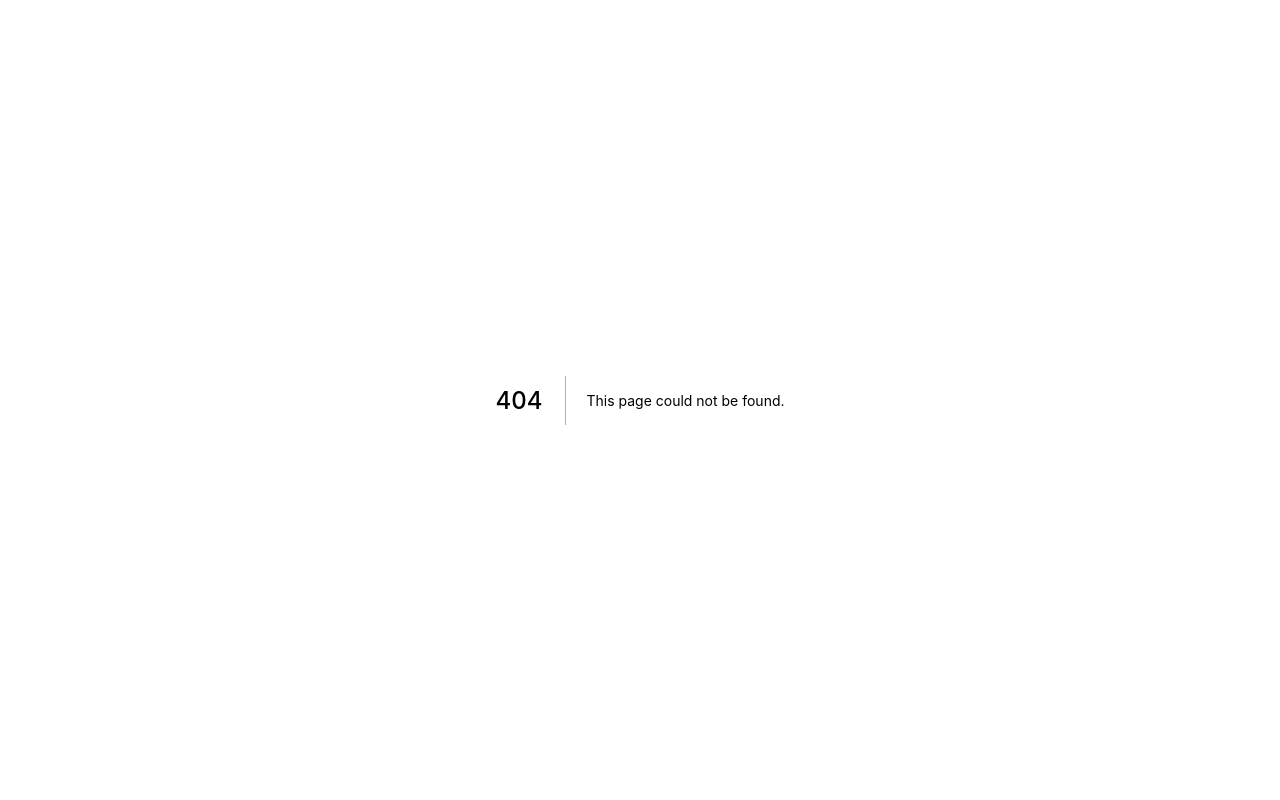
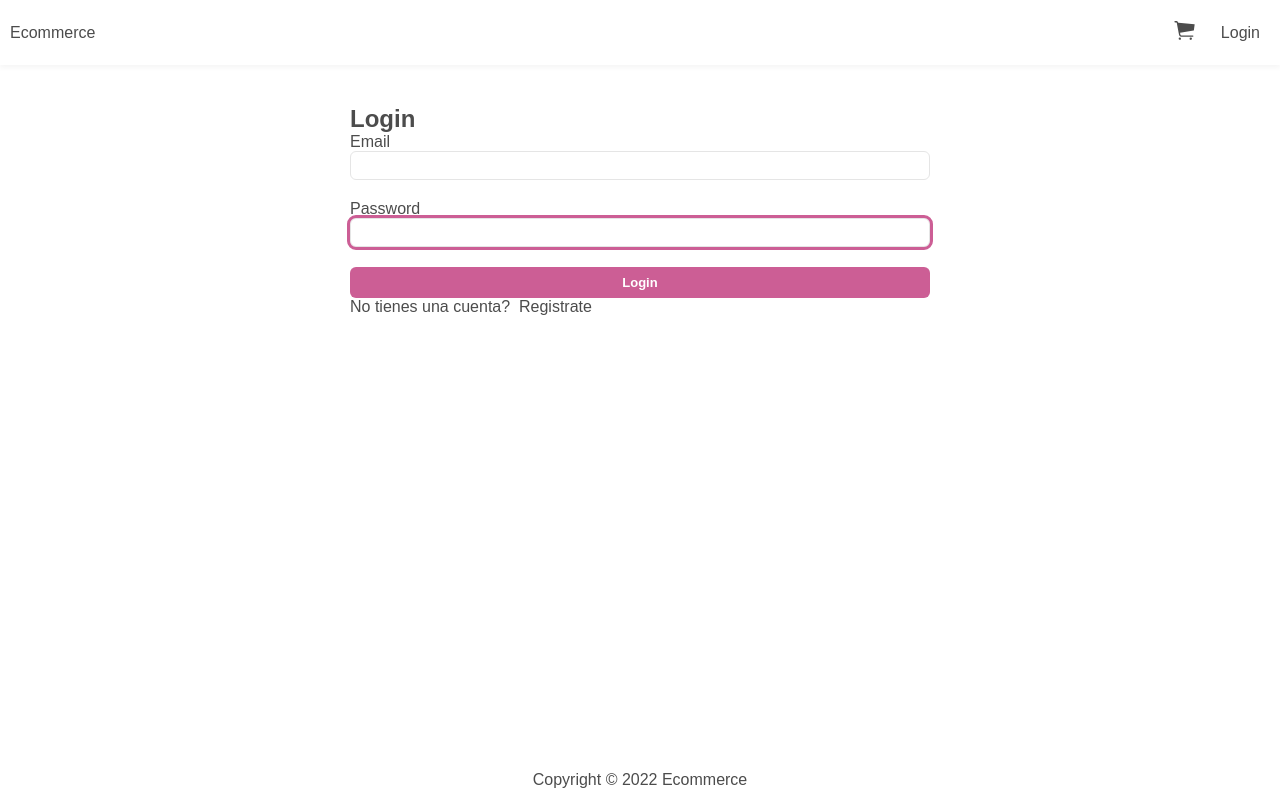
Before and after one commit to RicardoArros/nextjs_ecommerce1, a Next.js app: page /login in a window 1280 px wide. Before the commit this address had no page. Built offline with nearby package versions, Linux system fonts and the light colour scheme.

Commit message:
feat: added login form with validation

```diff
--- /dev/null
+++ b/components/Login/LoginStyled.js
@@ -0,0 +1,44 @@
+import styled from "styled-components";
+
+const Form = styled.form(
+  ({ theme }) => `
+
+  margin: 0 auto;
+
+  @media ${theme.breakpoints.md} {
+    max-width: 580px;
+  }
+  `
+);
+
+const FormItem = styled.div(
+  ({ theme }) => `
+
+  margin-bottom: 2rem;
+
+  & > p {
+    font-size: 1.2rem;
+    color: ${theme.colors.error};
+  }
+
+
+  `
+);
+
+const FormSubmit = styled.div(
+  ({ theme }) => `
+
+
+
+  `
+);
+
+const FormForgot = styled.div(
+  ({ theme }) => `
+
+
+
+  `
+);
+
+export { Form, FormItem, FormSubmit, FormForgot };
--- a/package.json
+++ b/package.json
@@ -13,6 +13,7 @@
     "next": "12.2.2",
     "react": "18.2.0",
     "react-dom": "18.2.0",
+    "react-hook-form": "^7.34.0",
     "react-icons": "^4.4.0",
     "styled-components": "^5.3.5"
   },
--- a/pages/cart.js
+++ b/pages/cart.js
@@ -39,7 +39,7 @@ const Cart = () => {
   };
 
   const checkoutRouteHandler = () => {
-    router.push("/shipping");
+    router.push("login?redirect=/shipping");
   };
 
   const updateCartHandler = (item, qty) => {
--- /dev/null
+++ b/pages/login.js
@@ -0,0 +1,83 @@
+import React from "react";
+
+import { useForm } from "react-hook-form";
+
+import Link from "next/link";
+
+import { ButtonCompany } from "../components/Button/ButtonStyled";
+
+import Layout from "../components/Layout/Layout";
+
+import {
+  Form,
+  FormForgot,
+  FormItem,
+  FormSubmit,
+} from "../components/Login/LoginStyled";
+
+const Login = () => {
+  //
+  const {
+    handleSubmit,
+    register,
+    formState: { errors },
+  } = useForm();
+
+  //
+  const submitHandler = ({ email, password }) => {
+    console.log(email, password);
+  };
+
+  return (
+    <Layout title="Login">
+      <Form onSubmit={handleSubmit(submitHandler)}>
+        <h2>Login</h2>
+
+        <FormItem>
+          <label htmlFor="email">Email</label>
+          <input
+            type="email"
+            {...register("email", {
+              required: " Debes ingresar un email",
+              pattern: {
+                value: /^[a-zA-Z0-9_.+-]+@[a-zA-Z0-9-]+\.[a-zA-Z0-9-.]+$/i,
+                message: "Debes ingresar un email válido",
+              },
+            })}
+            id="email"
+            autoFocus
+          />
+          {errors.email && <p>{errors.email.message}</p>}
+        </FormItem>
+
+        <FormItem>
+          <label htmlFor="password">Password</label>
+          <input
+            type="password"
+            {...register("password", {
+              required: "Debes ingresar una contraseña",
+              minLength: {
+                value: 6,
+                message: "Contraseña debe tener al menos 6 caracteres",
+              },
+            })}
+            id="password"
+            autoFocus
+          />
+          {errors.password && <p>{errors.password.message}</p>}
+        </FormItem>
+
+        <FormSubmit>
+          <ButtonCompany primary>Login</ButtonCompany>
+        </FormSubmit>
+
+        <FormForgot>
+          No tienes una cuenta? &nbsp;
+          <Link href="register">Registrate</Link>
+        </FormForgot>
+      </Form>
+    </Layout>
+  );
+};
+
+export default Login;
--- a/styles/GlobalStyles.js
+++ b/styles/GlobalStyles.js
@@ -20,15 +20,15 @@ html {
   }
 
   body {
-    font-family: ${(props) => props.theme.fonts.main};
+    font-family: ${({ theme }) => theme.fonts.main};
     font-size: 1.6rem;
-    color: ${( props ) => props.theme.colors.text1};
+    color: ${({ theme }) => theme.colors.text1};
 
     cursor: default;
   }
 
   h1,h2,h3,h4,h5,h6,button {
-    font-family: ${(props ) => props.theme.fonts.title};
+    font-family: ${({ theme }) => theme.fonts.title};
 
   }
 
@@ -57,7 +57,7 @@ html {
     cursor: pointer;
 
     &:focus {
-      //outline: none;
+      outline: solid #cc5e95;
     }
 
     &:active {
@@ -70,6 +70,20 @@ html {
     font-family: inherit;
   }
 
+  input {
+    width: 100%;
+
+    padding: .6rem 1rem;
+
+    border-radius: ${({ theme }) => theme.borderRadius.radiusInput};
+    border: 1px solid ${({ theme }) => theme.colors.neutral};
+
+    &:focus {
+      outline: solid #cc5e95;
+    }
+
+  }
+
 `;
 
 export default GlobalStyles;
--- a/styles/theme.config.js
+++ b/styles/theme.config.js
@@ -26,13 +26,13 @@ export const lightTheme = {
 
     neutral: "#E5E5E5",
 
-    accent: "#5EC2CC",
+    error: "#de2f18",
     text1: "#4C4C4C",
   },
   // Border radius
   borderRadius: {
     radiusBtn: ".6rem",
-    radiusInput: ".4rem",
+    radiusInput: ".6rem",
     radiusFrame1: ".4rem",
   },
   // Spacing
```
Also changed, not shown: 2 other files (tests, documents, lock files or other folders).
